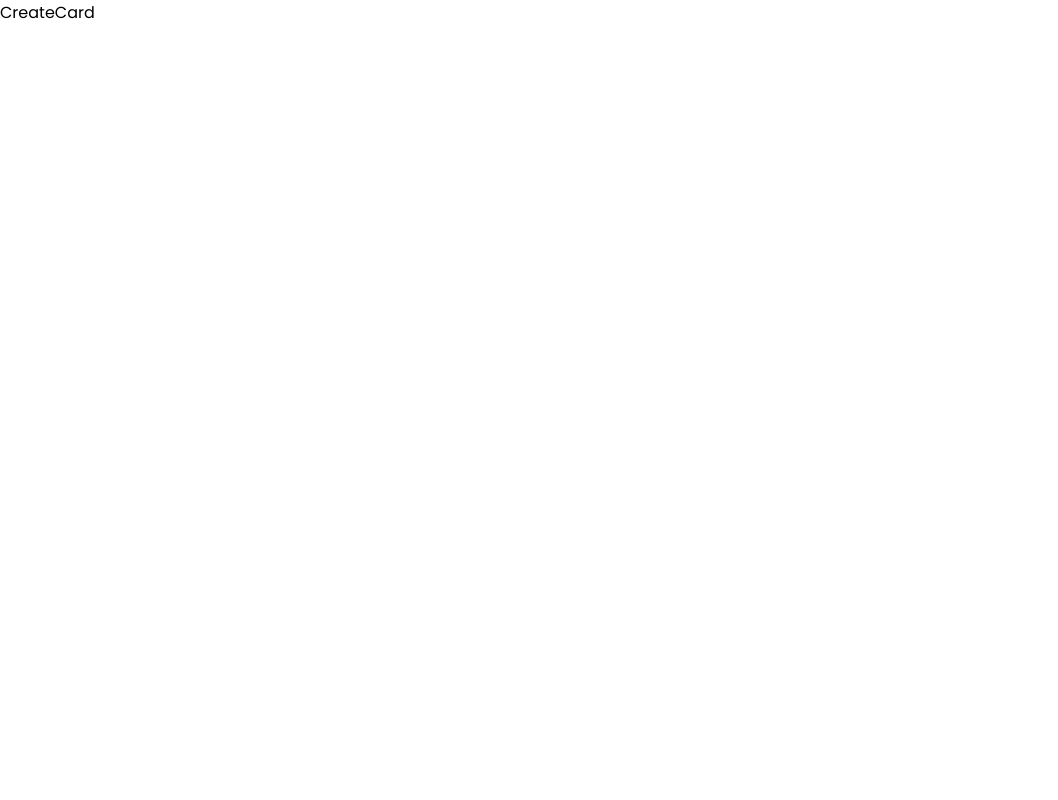
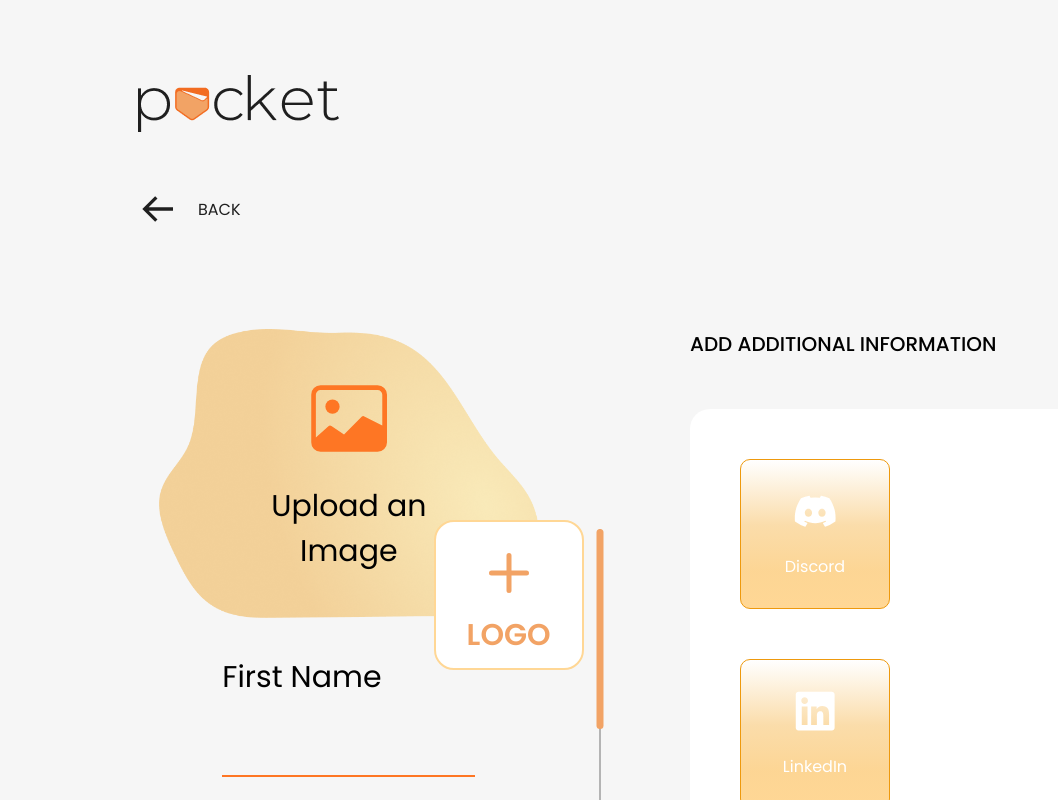
Before and after one commit to pman47/pocket, a React (Create React App) app: page /create-card in a window 1280 px wide. Shown: the top 800 px of the page, without its empty margins (0-1058 px from the left). Built offline with nearby package versions, Linux system fonts and the light colour scheme.

Commit message:
Create Card Page Done

```diff
--- /dev/null
+++ b/src/components/CreateCard/CreateCard.css
@@ -0,0 +1,237 @@
+* {
+  font-family: var(--poppins);
+}
+
+.craeteCardPage {
+  padding: 0 138px;
+  margin-bottom: 200px;
+}
+
+.logoContainer {
+  padding: 75px 0 50px 0;
+}
+
+.backButton {
+  cursor: pointer;
+  color: var(--black);
+  display: flex;
+  align-items: center;
+  text-decoration: none;
+}
+
+.backArrow {
+  font-size: 40px;
+  margin-right: 20px;
+}
+
+.sides {
+  display: flex;
+  align-items: flex-start;
+  justify-content: space-between;
+}
+
+.left {
+  margin-top: 100px;
+  width: 42%;
+  display: flex;
+  align-items: center;
+  justify-content: center;
+  flex-direction: column;
+}
+.right {
+  width: 50%;
+  padding: 50px;
+}
+
+.line {
+  margin-top: 300px;
+  position: relative;
+  width: 2px;
+  min-height: 1400px;
+  background: rgb(180, 180, 180);
+}
+
+.line::before {
+  content: "";
+  position: absolute;
+  top: 0;
+  left: 50%;
+  transform: translateX(-50%);
+  height: 200px;
+  width: 7px;
+  border-radius: 5px;
+  background-color: var(--orange);
+}
+
+/* LEFT */
+/* LEFT */
+/* LEFT */
+/* LEFT */
+
+.left .imageContainer {
+  width: 90%;
+  position: relative;
+}
+
+.left .imageContainer img {
+  width: 100%;
+  object-fit: contain;
+}
+
+.uploadImage {
+  position: absolute;
+  top: 50%;
+  left: 50%;
+  transform: translate(-50%, -50%);
+  text-align: center;
+}
+
+.uploadImage .imageIcon {
+  height: 40%;
+  width: 40%;
+  color: var(--dark-orange);
+}
+
+.uploadImage p {
+  margin-top: 20px;
+  font-size: 30px;
+  font-weight: 400;
+}
+
+.sideLogo {
+  position: absolute;
+  right: 0;
+  bottom: 0;
+  transform: translate(30%, 30%);
+  height: 150px;
+  width: 150px;
+  background: #fff;
+  color: var(--orange);
+  border: 2px solid #ffd795;
+  border-radius: 20px;
+  display: flex;
+  align-items: center;
+  justify-content: center;
+  flex-direction: column;
+}
+
+.plusLogo {
+  height: 80px;
+  width: 80px;
+}
+
+.sideLogo p {
+  font-weight: 600;
+  font-size: 30px;
+}
+
+/* Input Fields */
+/* Input Fields */
+/* Input Fields */
+/* Input Fields */
+
+.inputFields {
+  display: flex;
+  flex-direction: column;
+  align-items: flex-end;
+  width: 60%;
+}
+
+.inputItem {
+  margin: 30px 0;
+  display: flex;
+  flex-direction: column;
+  width: 100%;
+}
+
+.inputItem label {
+  font-size: 30px;
+}
+
+.inputItem input {
+  font-size: 30px;
+  margin-top: 10px;
+  padding: 10px;
+  border: none;
+  outline: none;
+  background: transparent;
+  border-bottom: 2px solid var(--dark-orange);
+}
+
+.buttons {
+  margin-top: 50px;
+  width: 100%;
+  text-align: right;
+}
+
+.cancelBtn {
+  border: none;
+  outline: none;
+  cursor: pointer;
+  padding: 10px 30px;
+  font-size: 20px;
+  margin-right: 30px;
+  background-color: transparent;
+}
+
+.saveBtn {
+  border: none;
+  outline: none;
+  color: #fff;
+  padding: 10px 70px;
+  font-size: 20px;
+  background-color: var(--orange);
+  border-radius: 50px;
+  cursor: pointer;
+}
+
+/* Right */
+/* Right */
+/* Right */
+/* Right */
+
+.rightTitle {
+  font-size: 20px;
+  font-weight: 500;
+  margin: 50px 0;
+}
+
+.socialsContainer {
+  display: flex;
+  flex-wrap: wrap;
+  background-color: #fff;
+  padding: 50px;
+  border-radius: 20px;
+  gap: 50px;
+}
+
+.socialBox {
+  height: 150px;
+  width: 150px;
+  color: #fff;
+  background: linear-gradient(
+    180deg,
+    rgba(238, 153, 13, 0) 0%,
+    rgba(246, 183, 78, 0.47697) 44.06%,
+    rgba(252, 204, 124, 0.814583) 75.31%,
+    #ffd795 100%
+  );
+  border: 1px solid #ee990d;
+  border-radius: 10px;
+  display: flex;
+  align-items: center;
+  justify-content: center;
+  flex-direction: column;
+  gap: 20px;
+}
+
+.socialLogoContainer {
+  height: 30%;
+  width: 30%;
+}
+
+.socialLogo {
+  width: 100%;
+  height: 100%;
+  object-fit: contain;
+}
--- a/src/components/CreateCard/CreateCard.jsx
+++ b/src/components/CreateCard/CreateCard.jsx
@@ -1,7 +1,27 @@
 import React from "react";
+import { BiArrowBack } from "react-icons/bi";
+import { Link } from "react-router-dom";
+import Logo from "../../assets/Logo.png";
+import "./CreateCard.css";
+import Right from "./Right";
+import Left from "./Left";
 
 const CreateCard = () => {
-  return <div>CreateCard</div>;
+  return (
+    <div className="craeteCardPage">
+      <div className="logoContainer">
+        <img src={Logo} alt="pocket logo" className="logo" />
+      </div>
+      <Link to="/share" className="backButton">
+        <BiArrowBack className="backArrow" /> BACK
+      </Link>
+      <div className="sides">
+        <Left />
+        <div className="line"></div>
+        <Right />
+      </div>
+    </div>
+  );
 };
 
 export default CreateCard;
--- /dev/null
+++ b/src/components/CreateCard/InputField.jsx
@@ -0,0 +1,12 @@
+import React from "react";
+
+const InputField = ({ item }) => {
+  return (
+    <div className="inputItem">
+      <label htmlFor={item}>{item}</label>
+      <input type="text" id={item} />
+    </div>
+  );
+};
+
+export default InputField;
--- /dev/null
+++ b/src/components/CreateCard/Left.jsx
@@ -0,0 +1,47 @@
+import uploadImage from "../../assets/uploadImage.png";
+import { BsImage, BsPlus } from "react-icons/bs";
+import InputField from "./InputField";
+
+const Left = () => {
+  let inputFields = [
+    "First Name",
+    "Middle Name",
+    "Last Name",
+    "Designation",
+    "Company Name",
+    "Contact Number",
+    "Email ID",
+    "Website URL",
+  ];
+
+  return (
+    <div className="left">
+      <div className="imageContainer">
+        <img
+          src={uploadImage}
+          alt="upload Background"
+          className="backgroundImage"
+        />
+        <div className="uploadImage">
+          <BsImage className="imageIcon" />
+          <p>Upload an Image</p>
+        </div>
+        <div className="sideLogo">
+          <BsPlus className="plusLogo" />
+          <p>LOGO</p>
+        </div>
+      </div>
+      <div className="inputFields">
+        {inputFields.map((inputItem) => (
+          <InputField item={inputItem} />
+        ))}
+      </div>
+      <div className="buttons">
+        <button className="cancelBtn">Cancel</button>
+        <button className="saveBtn">Save</button>
+      </div>
+    </div>
+  );
+};
+
+export default Left;
--- /dev/null
+++ b/src/components/CreateCard/Right.jsx
@@ -0,0 +1,52 @@
+import React from "react";
+import {
+  FaDiscord,
+  FaLinkedin,
+  FaWhatsappSquare,
+  FaFacebookSquare,
+  FaInstagram,
+  FaSnapchatSquare,
+  FaYoutube,
+  FaPaypal,
+  FaGithubSquare,
+} from "react-icons/fa";
+import Social from "./Social";
+
+const Right = () => {
+  const socials = [
+    { logo: <FaDiscord className="socialLogo" />, name: "Discord" },
+    { logo: <FaLinkedin className="socialLogo" />, name: "LinkedIn" },
+    { logo: <FaWhatsappSquare className="socialLogo" />, name: "Whatsapp" },
+    { logo: <FaFacebookSquare className="socialLogo" />, name: "Facebook" },
+    { logo: <FaInstagram className="socialLogo" />, name: "Instagram" },
+    { logo: <FaSnapchatSquare className="socialLogo" />, name: "Snapchat" },
+    { logo: <FaYoutube className="socialLogo" />, name: "YouTube" },
+    { logo: <FaPaypal className="socialLogo" />, name: "Paypal" },
+    { logo: <FaGithubSquare className="socialLogo" />, name: "Github" },
+    { name: "Simple" },
+    { name: "Simple" },
+    { name: "Simple" },
+    { name: "Simple" },
+    { name: "Simple" },
+    { name: "Simple" },
+    { name: "Simple" },
+    { name: "Simple" },
+    { name: "Simple" },
+    { name: "Simple" },
+    { name: "Simple" },
+    { name: "Simple" },
+  ];
+
+  return (
+    <div className="right">
+      <p className="rightTitle">ADD ADDITIONAL INFORMATION</p>
+      <div className="socialsContainer">
+        {socials.map((social) => (
+          <Social element={social} />
+        ))}
+      </div>
+    </div>
+  );
+};
+
+export default Right;
--- /dev/null
+++ b/src/components/CreateCard/Social.jsx
@@ -0,0 +1,13 @@
+import React from "react";
+
+const Social = ({ element }) => {
+  let { logo, name } = element;
+  return (
+    <div className="socialBox">
+      <div className="socialLogoContainer">{logo ? logo : ""}</div>
+      <p className="socialName">{name}</p>
+    </div>
+  );
+};
+
+export default Social;
--- a/src/index.css
+++ b/src/index.css
@@ -14,3 +14,7 @@
   --white: #f5f5f5;
   --black: #1f1f1f;
 }
+
+body {
+  background-color: #f6f6f6;
+}
```
Also changed, not shown: src/assets/uploadImage.png (added).
